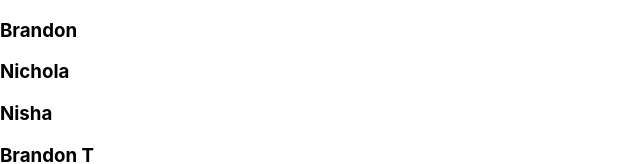
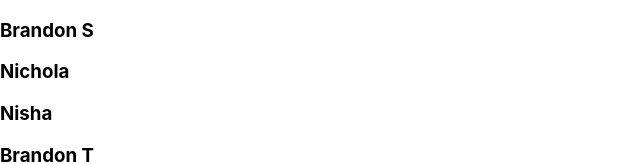
Before and after one commit to BrandonIsReady/typescript-into, a React (Create React App) app in the folder my-app/: page / in a window 1280 px wide. Shown: the top 164 px of the page, without its empty margins (0-640 px from the left). Built offline with nearby package versions, Linux system fonts and the light colour scheme.

Commit message:
adding sonarcloud

```diff
--- a/my-app/src/App.tsx
+++ b/my-app/src/App.tsx
@@ -6,7 +6,7 @@ function App() {
   return (
     <>
 
-      <h3>Brandon</h3>
+      <h3>Brandon S </h3>
       <h3>Nichola</h3>
       <h3>Nisha</h3>
       <h3>Brandon T</h3>
```
